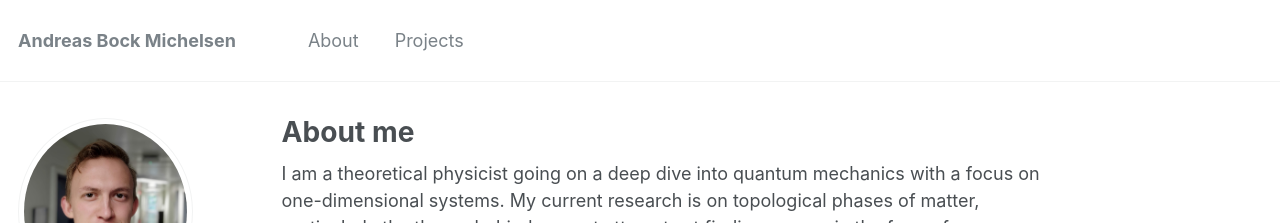
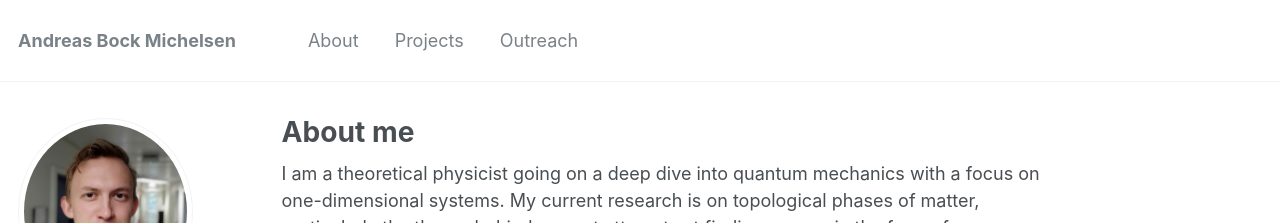
Before and after one commit to AndBM/andbm.github.io, a Jekyll site: the page built from _pages/about.md, in a window 1280 px wide and 900 px high. Shown: the top 223 px of the window. Built offline with Jekyll 4.4.1, drawn with Linux system fonts in a browser that asks for light colours.

Commit message:
added outreach

```diff
--- a/_data/navigation.yml
+++ b/_data/navigation.yml
@@ -15,6 +15,9 @@ main:
   - title: "Projects"
     url: /projects/
 
+  - title: "Outreach"
+    url: /outreach/
+
   #- title: "Portfolio"
   #  url: /portfolio/
 
```
